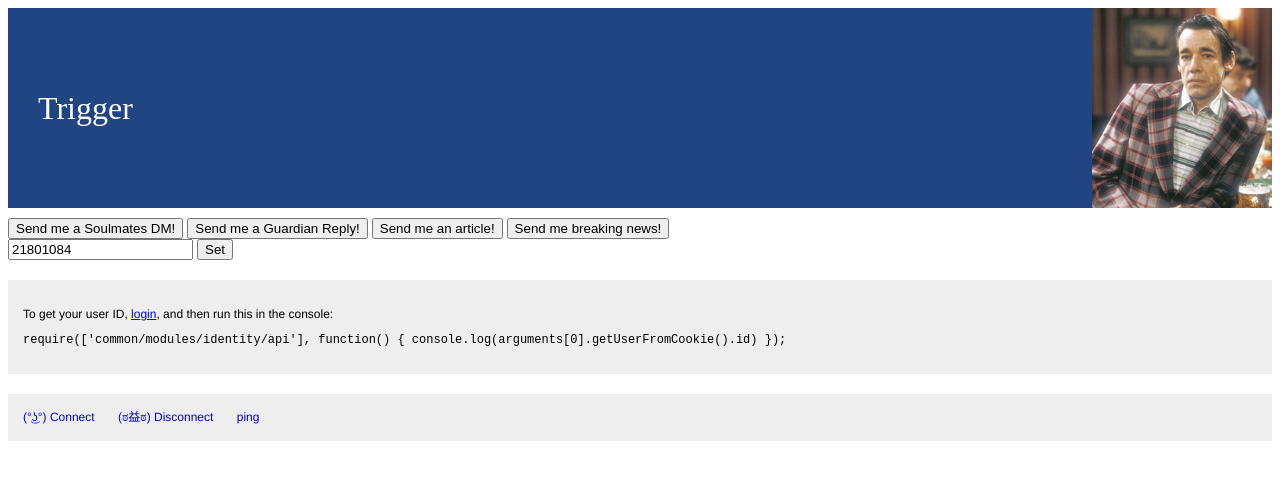
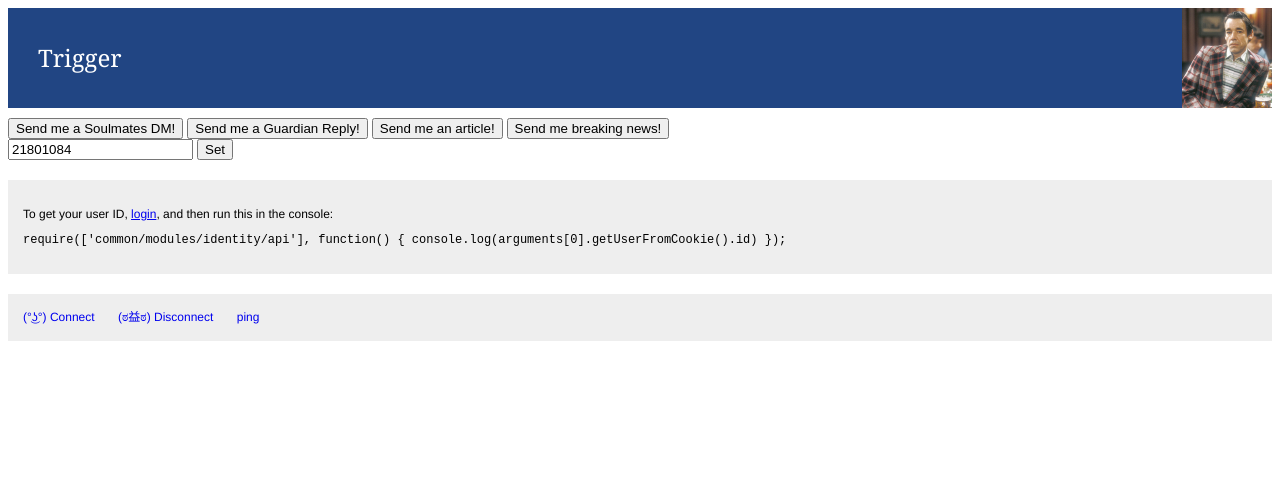
Before and after one commit to jfitzell/pushypeter, a website: page index.html in a window 1280 px wide. Drawn offline with Linux system fonts and the light colour scheme.

Commit message:
Smaller headewr

```diff
--- a/index.html
+++ b/index.html
@@ -16,13 +16,16 @@
 	hgroup img {
 		display: inline-block;
 		float: right;
+		height: 100px;
 	}
 
 	h1 {
 		display: inline-block;
+		font-size: 24px;
+		font-family: Georgia;
 		font-weight: 400;
 		float: left;
-		line-height: 200px;
+		line-height: 100px;
 		margin: 0;
 		padding: 0;
 	}
```
